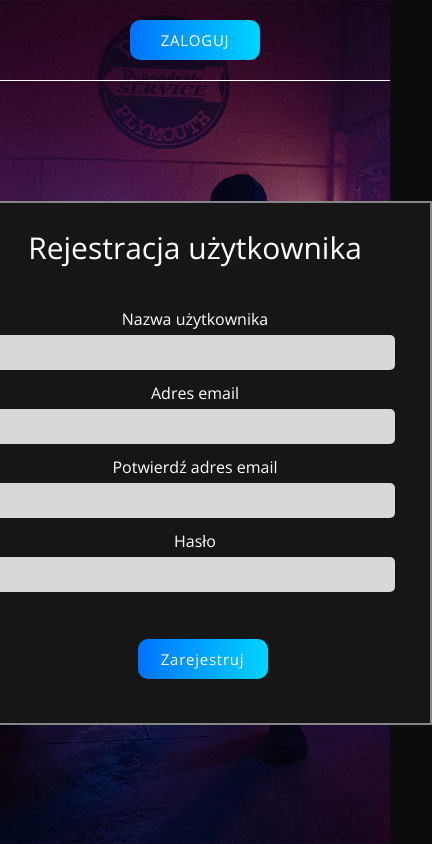
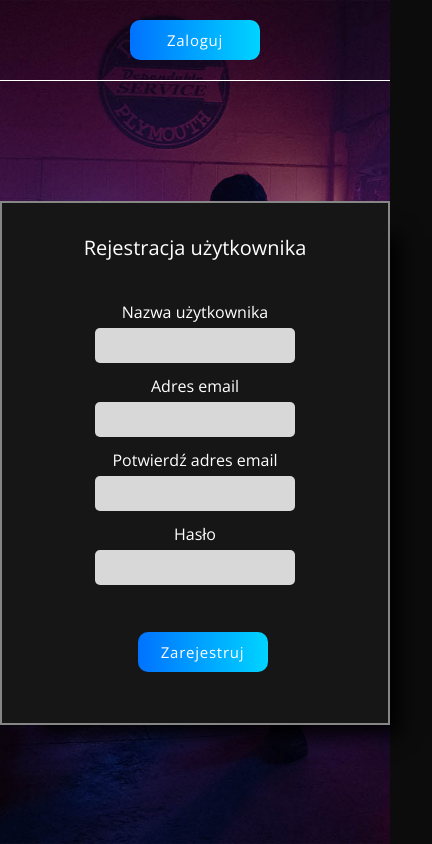
Before and after one commit to InsaneSuperSand/Gallery_task, a plain HTML site: page register.html in a window 390 px wide. Shown: the whole page, 432 px wide, since content can reach past the window. Drawn offline with nearby package versions, Linux system fonts and the light colour scheme.

Commit message:
cosmetics

```diff
--- a/css/form-style.css
+++ b/css/form-style.css
@@ -16,6 +16,18 @@
   background-color: rgb(22, 22, 22);
   border: 2px rgb(134, 134, 134) solid;
   padding: 40px;
+  animation: form-fadein 2s ease 0s 1 normal forwards;
+  box-shadow: 22px 22px 20px -12px rgba(0, 0, 0, 1.35);
+}
+
+@keyframes form-fadein {
+  0% {
+    opacity: 0;
+  }
+
+  100% {
+    opacity: 1;
+  }
 }
 
 .form-container-title {
@@ -40,3 +52,27 @@
 .form-button {
   margin: 35px 0 0 15px;
 }
+
+@media screen and (max-width: 768px) {
+  .form-container-panel {
+    display: flex;
+    justify-content: center;
+    align-items: center;
+    width: 100%;
+  }
+  .form-container-title {
+    font-size: 20px;
+  }
+
+  .form-container-panel-form {
+    display: flex;
+    justify-content: center;
+    align-items: center;
+  }
+  .form-container-panel-form-input {
+    padding: 10px;
+    margin-bottom: 12px;
+    box-sizing: border-box;
+    width: 200px;
+  }
+}
--- a/css/global-elements.css
+++ b/css/global-elements.css
@@ -7,6 +7,10 @@ body {
   text-rendering: optimizeLegibility;
   height: 100%;
 }
+
+
+
+
 input {
   width: 120px;
   height: 35px;
--- a/css/login.css
+++ b/css/login.css
@@ -2,24 +2,3 @@
   justify-content: center;
   align-items: center;
 }
-
-@media screen and (max-width: 768px) {
-  .form-container-panel {
-    display: flex;
-    justify-content: center;
-    align-items: center;
-    width: 100%;
-  }
-
-  .form-container-panel-form {
-    display: flex;
-    justify-content: center;
-    align-items: center;
-  }
-  .form-container-panel-form-input {
-    padding: 10px;
-    margin-bottom: 12px;
-    box-sizing: border-box;
-    width: 200px;
-  }
-}
--- a/css/register.css
+++ b/css/register.css
@@ -4,24 +4,3 @@ input:valid {
 input:invalid:focus {
   border: red 2px solid;
 }
-
-@media screen and (max-width: 768px) {
-  .form-container-panel {
-    display: flex;
-    justify-content: center;
-    align-items: center;
-    width: 100%;
-  }
-
-  .form-container-panel-form {
-    display: flex;
-    justify-content: center;
-    align-items: center;
-  }
-  .form-container-panel-form-input {
-    padding: 10px;
-    margin-bottom: 12px;
-    box-sizing: border-box;
-    width: 200px;
-  }
-}
--- a/login.js
+++ b/login.js
@@ -1,18 +1,16 @@
 function check_data() {
   const name = document.getElementById("user-name").value;
   const password = document.getElementById("pass-word").value;
-
   let user_records = JSON.parse(localStorage.getItem("users")) || [];
-
   if (
     user_records.find((user) => {
       return user.name == name && user.password == password;
     })
   ) {
-     alert("Zalogowano");
+    alert("Zalogowano");
 
     window.open("main-page.html", "_blank");
   } else {
-    alert("Zły adres email bądź hasło");
+    alert("Zła nazwa użytkownika bądź hasło");
   }
 }
--- a/register.html
+++ b/register.html
@@ -5,7 +5,8 @@
     <meta charset="UTF-8">
     <meta http-equiv="X-UA-Compatible" content="IE=edge">
     <meta name="viewport" content="width=device-width, initial-scale=1.0">
-    <title>Register</title>
+    <title>Rejestracja</title>
+    <meta name="author" content="Michał Moś">
     <link rel="preconnect" href="https://fonts.googleapis.com">
     <link rel="preconnect" href="https://fonts.gstatic.com" crossorigin>
     <link href="https://fonts.googleapis.com/css2?family=Open+Sans:wght@300;400;800&display=swap" rel="stylesheet">
@@ -21,14 +22,15 @@
         <div class="website">
             <div class="header">
                 <div class="nav-panel">
-                    <button class="nav-panel-button" onclick="document.location='login.html'">ZALOGUJ</button>
+                    <button class="nav-panel-button" onclick="document.location='login.html'">Zaloguj</button>
                 </div>
             </div>
 
             <div class="form-container">
                 <div class="form-container-panel">
                     <p class="form-container-title">Rejestracja użytkownika</p>
-                    <form id="register-form" class="form-container-panel-form" onsubmit="saveData()">
+                    <form id="register-form" class="form-container-panel-form"
+                        onsubmit="saveData(), validate_emails() ">
                         <label name="username">Nazwa użytkownika</label>
                         <input class="form-container-panel-form-input" id="username" type="text" minlength="6"
                             maxlength="20" pattern="[a-zA-Z0-9-]+" required>
--- a/register.js
+++ b/register.js
@@ -1,4 +1,3 @@
-
 let validate_emails = () => {
   let email = document.forms["register-form"]["email"].value;
   let confirm_email = document.forms["register-form"]["confirm-email"].value;
@@ -31,6 +30,5 @@ function saveData() {
       password: password,
     });
     localStorage.setItem("users", JSON.stringify(user_records));
-    window.open("main-page.html", "_blank");
   }
 }
--- a/script.js
+++ b/script.js
@@ -4,13 +4,11 @@ function getPhotos(images) {
   images.map((image) => {
     cardTag = `
                 <div class="gallery-pad">
-
                   <img class="gallery-image" src=${image.src.portrait}/>
-                <div class="info-banner">
+                  <div class="info-banner">
                     <p class="author"> ${image.photographer} </p>
-                    </div>
+                  </div>
                 </div>
-
               `;
     gallery.innerHTML += cardTag;
   });
```
Also changed, not shown: css/index.css (+36 -3 lines), index.html (+10 -10 lines), login.html (+3 -2 lines), main-page.html (+2 -5 lines), api key.txt (deleted).
